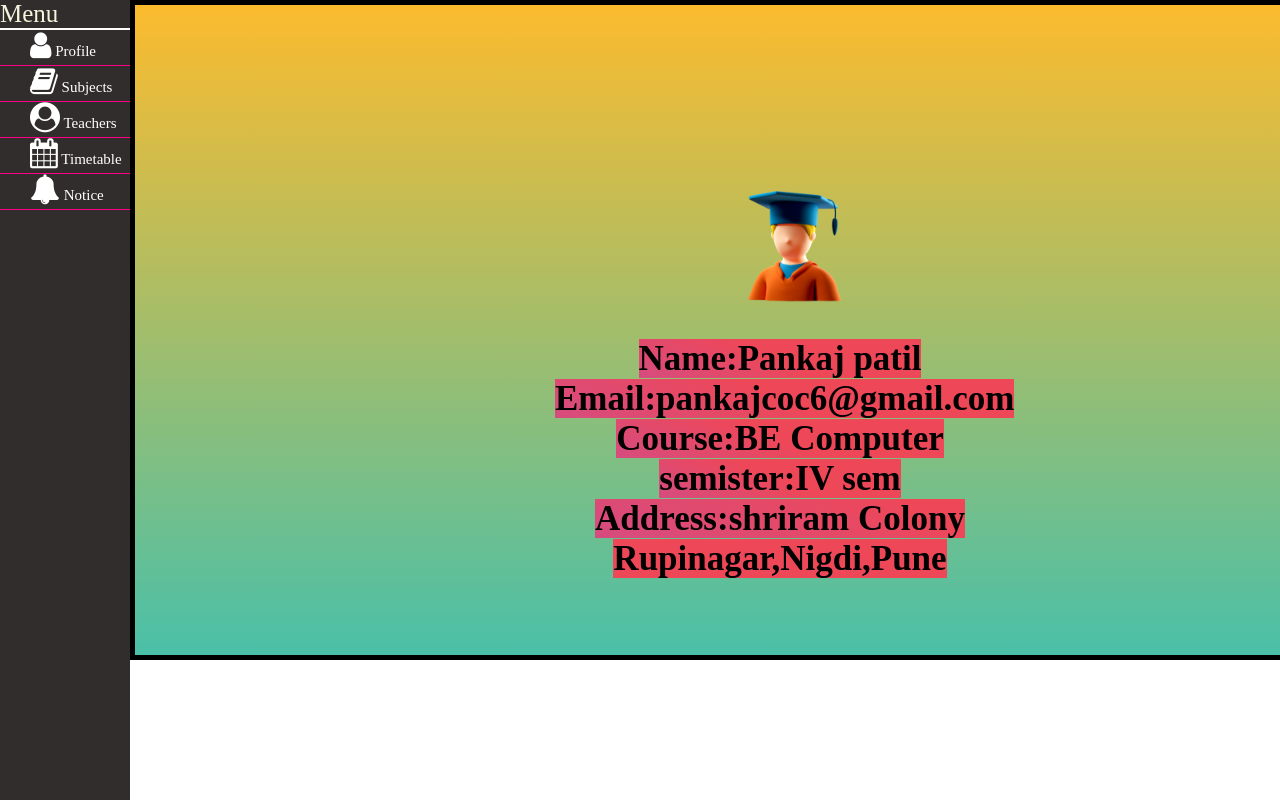
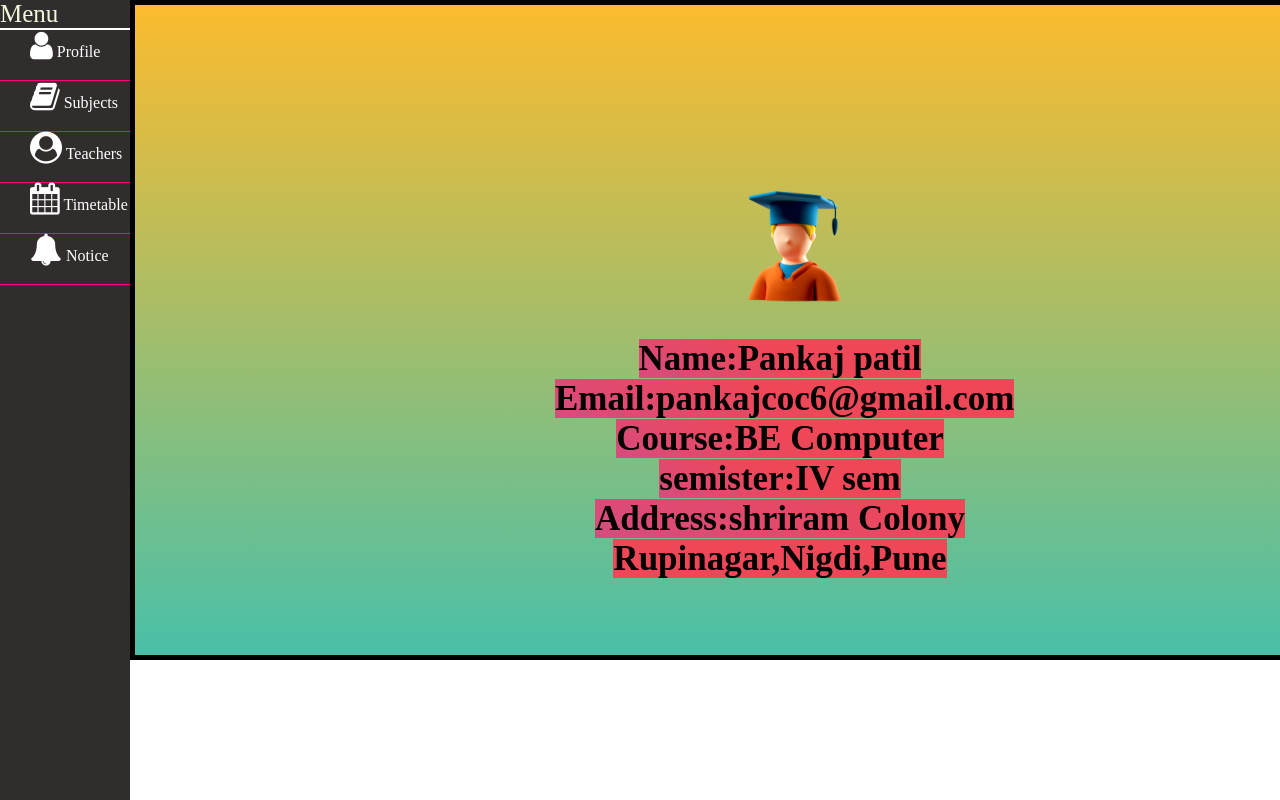
Before and after one commit to Pankajpatil555/student_mgmt, a plain HTML site: page dashbord.html in a window 1280 px wide. Shown: the top 800 px of the page. Drawn offline with Linux system fonts and the light colour scheme.

Commit message:
update css
css

```diff
--- a/style.css
+++ b/style.css
@@ -134,10 +134,10 @@ label{
     .sidebar a{
         display: block;
         color: white;
-        height: 35px;
+        height: 50px;
         width: 100px;
         padding-left: 30px;
-        font-size: 15px;
+        font-size: 16px;
         border-bottom: 1px solid #ff0084;
 
 
```
